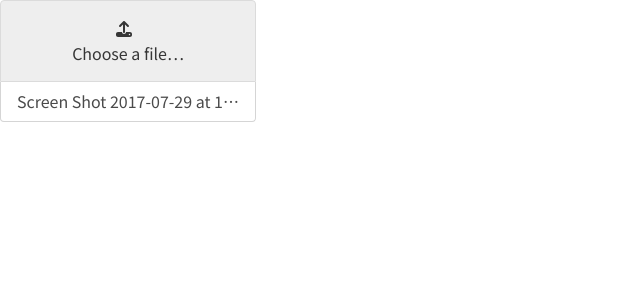
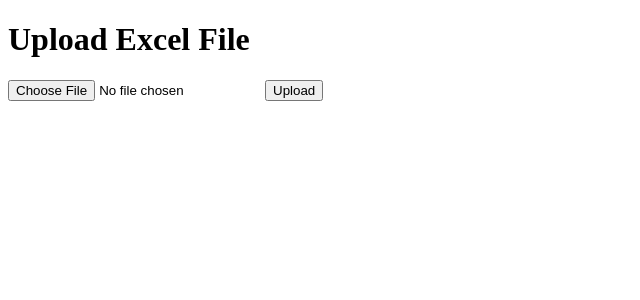
Before and after one commit to Deokgi-Park/tajan, a Flask app: template Tarzan/templates/managerUserUpload.html in a window 1280 px wide. Shown: the top 300 px of the page, without its empty margins (0-640 px from the left). Run offline with Flask 3, Linux system fonts and the light colour scheme; the template is opened without the code that fills it, so the values that code supplies are empty; some libraries are stand-ins or nearby versions.

Commit message:
excelupload

```diff
--- a/Tarzan/app.py
+++ b/Tarzan/app.py
@@ -12,6 +12,7 @@ from datetime import datetime
 from jinja2 import Template
 
 from datetime import timedelta
+import pandas as pd
 
 import json
 import sys
@@ -464,6 +465,31 @@ def deleteUser():        # 관리자가 로그인 했을 경우
         db.user.delete_one({'grade':grade,'number':number})
     return jsonify({'result':'success'})
 
+# API 시작, 로그인 페이지(메인 페이지)
+@app.route('/excel')
+def excel():
+        return render_template('managerUserUpload.html')
+
+@app.route('/upload_excel', methods=['POST'])
+def upload_excel():
+    try:
+        # 엑셀 파일 받기
+        file = request.files['file']
+
+        # 엑셀 파일을 데이터프레임으로 읽기
+        df = pd.read_excel(file)
+
+        # 숫자 데이터를 문자열로 변환
+        df = df.applymap(str)
+
+        # 데이터프레임을 MongoDB에 저장
+        data = df.to_dict(orient='records')
+        db.user.insert_many(data)
+
+        return jsonify({'message': 'Excel data uploaded successfully!'})
+    except Exception as e:
+        return jsonify({'error': str(e)}), 400
+
 # 직접 실행될 때만(이 코드가 import당하는게 아닐 때) 서버를 가동한다
 # 다른 파일에서 이 코드를 import하여 모듈을 이용할 수 있게 한다
 if __name__ == '__main__':
--- a/Tarzan/templates/managerPageUserListTmp.html
+++ b/Tarzan/templates/managerPageUserListTmp.html
@@ -17,4 +17,4 @@
     </div>
 </div>
 <button class="is-fullwidth button is-info mb-1" onclick="openModal()" data-option="2">미완료 문의 리스트</button>
-<button class="is-fullwidth button is-info mb-1" type="button"> <a href="./managerUserUpload.html">기숙사 인원 리스트 추가(EXCEL)</a></button>
+<button class="is-fullwidth button is-info mb-1" type="button"> <a href="/excel">기숙사 인원 리스트 추가(EXCEL)</a></button>
--- a/Tarzan/templates/managerUserUpload.html
+++ b/Tarzan/templates/managerUserUpload.html
@@ -1,69 +1,42 @@
 <!DOCTYPE html>
 <html lang="en">
-
 <head>
     <meta charset="UTF-8">
     <meta name="viewport" content="width=device-width, initial-scale=1.0">
-    <title>Document</title>
-    <!-- jQuery -->
-    <script src="https://ajax.googleapis.com/ajax/libs/jquery/3.5.1/jquery.min.js"></script>
+    <title>Upload Excel File</title>
+</head>
+<body>
+    <h1>Upload Excel File</h1>
+    <form id="uploadForm" enctype="multipart/form-data">
+        <input type="file" name="file" accept=".xlsx, .xls">
+        <button type="submit">Upload</button>
+    </form>
 
-    <!-- Bulma -->
-    <link rel="stylesheet" href="https://cdn.jsdelivr.net/npm/bulma@0.8.0/css/bulma.min.css" />
+    <script>
+        const form = document.getElementById('uploadForm');
 
-    <!-- Font awesome -->
-    <script defer src="https://use.fontawesome.com/releases/v6.4.0/js/all.js"></script>
-    <script src="https://kit.fontawesome.com/eab63039c9.js" crossorigin="anonymous"></script>
+        form.addEventListener('submit', async (e) => {
+            e.preventDefault();
 
-    <!-- sans font -->
-    <link rel="preconnect" href="https://fonts.googleapis.com">
-    <link rel="preconnect" href="https://fonts.gstatic.com" crossorigin>
-    <link href="https://fonts.googleapis.com/css2?family=Noto+Sans+KR:wght@100..900&display=swap" rel="stylesheet">
+            const formData = new FormData(form);
 
-    <title>Document</title>
-    <style>
-        * {
-            text-align: center;
-            box-sizing: border-box;
-            font-family: "Noto Sans KR", sans-serif;
-        }
+            try {
+                const response = await fetch('/upload_excel', {
+                    method: 'POST',
+                    body: formData
+                });
 
-        html {
-            overflow: auto;
-        }
-
-        #rightSection {
-            border-radius: 10px 10px;
-        }
-    </style>
-    <script>
-        const fileInput = document.querySelector('#file-js-example input[type=file]');
-        fileInput.onchange = () => {
-          if (fileInput.files.length > 0) {
-            const fileName = document.querySelector('#file-js-example .file-name');
-            fileName.textContent = fileInput.files[0].name;
-          }
-        }
-      </script>
-</head>
-
-<body>
-    <div class="file has-name is-boxed">
-        <label class="file-label">
-            <input class="file-input" type="file" name="resume">
-            <span class="file-cta">
-                <span class="file-icon">
-                    <i class="fas fa-upload"></i>
-                </span>
-                <span class="file-label">
-                    Choose a file…
-                </span>
-            </span>
-            <span class="file-name">
-                Screen Shot 2017-07-29 at 15.54.25.png
-            </span>
-        </label>
-    </div>
+                if (response.ok) {
+                    const result = await response.json();
+                    alert(result.message);
+                } else {
+                    throw new Error('Failed to upload Excel file');
+                }
+            } catch (error) {
+                console.error(error);
+                alert('An error occurred while uploading the Excel file');
+            }
+        });
+    </script>
 </body>
-
 </html>
```
